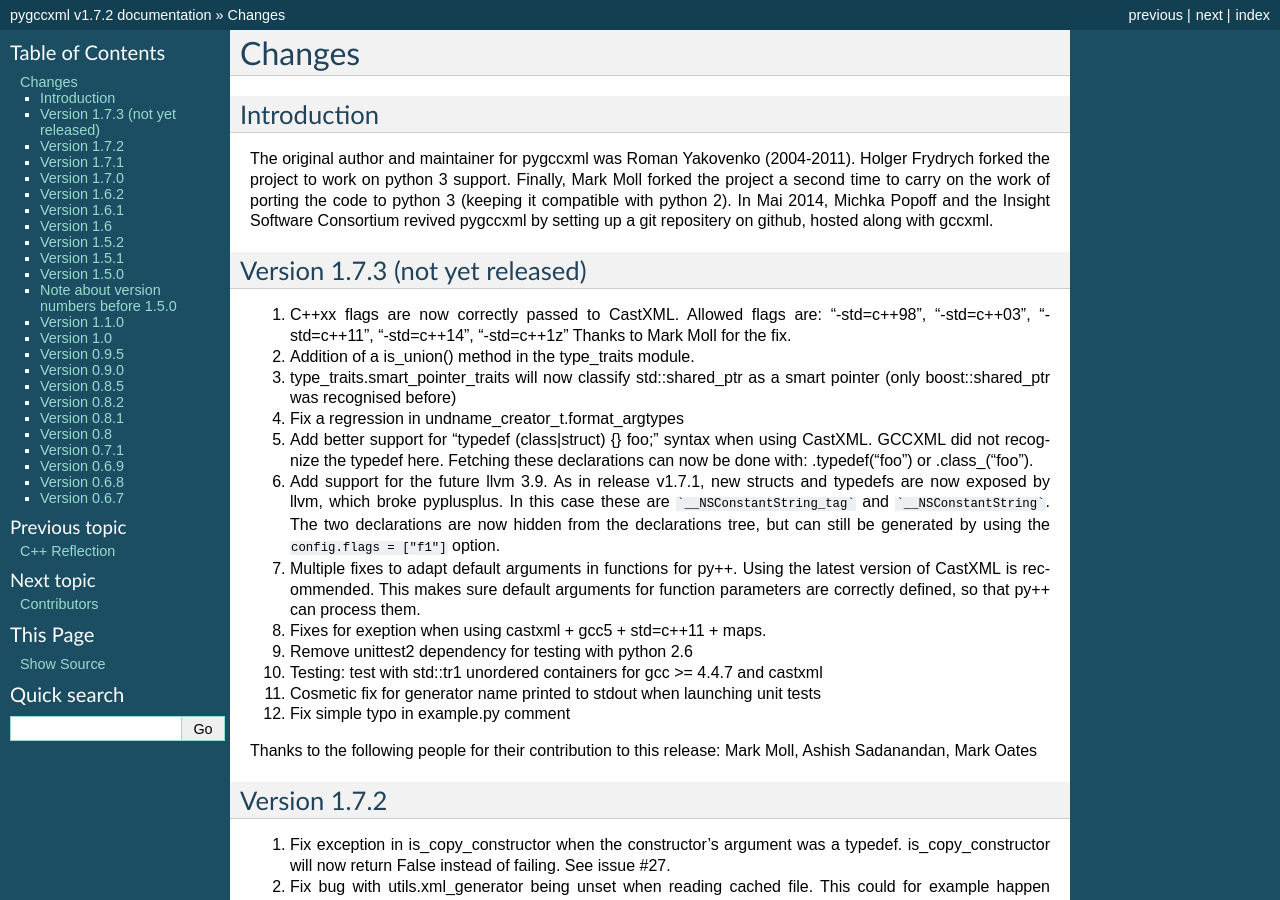
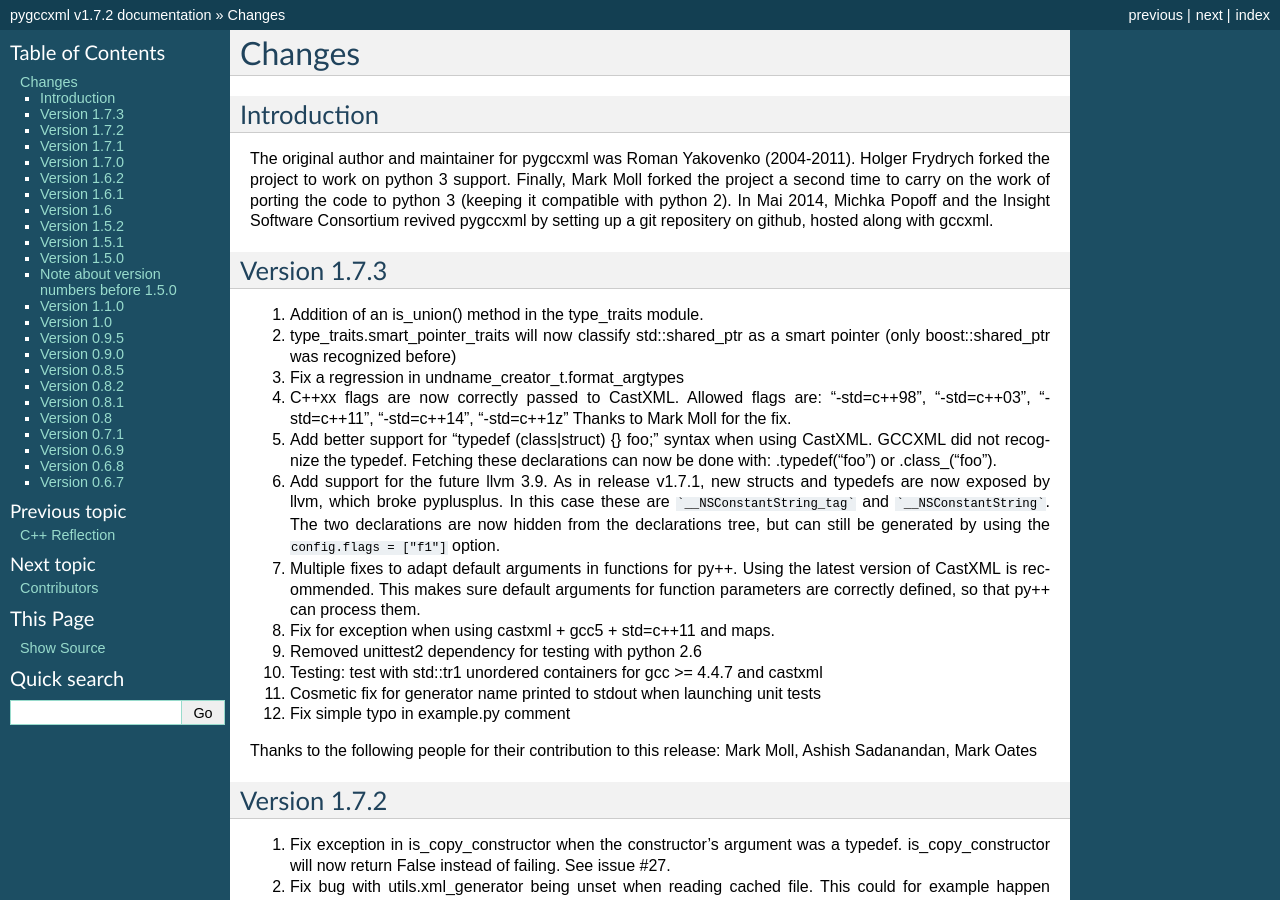
Before and after one commit to CastXML/pygccxml, a Sphinx documentation site: the page built from docs/history.rst, in a window 1280 px wide and 900 px high. Built offline with Sphinx 7.4.7, drawn with Linux system fonts in a browser that asks for light colours.

Commit message:
Update and cleanup the changelog

```diff
--- a/docs/history.rst
+++ b/docs/history.rst
@@ -11,22 +11,22 @@
 In Mai 2014, Michka Popoff and the Insight Software Consortium revived pygccxml
 by setting up a git repositery on github, hosted along with gccxml.
 
-Version 1.7.3 (not yet released)
---------------------------------
+Version 1.7.3
+-------------
 
-1. C++xx flags are now correctly passed to CastXML. Allowed flags are:
+1. Addition of an is_union() method in the type_traits module.
+
+2. type_traits.smart_pointer_traits will now classify std::shared_ptr as a
+   smart pointer (only boost::shared_ptr was recognized before)
+
+3. Fix a regression in undname_creator_t.format_argtypes
+
+4. C++xx flags are now correctly passed to CastXML. Allowed flags are:
    "-std=c++98", "-std=c++03", "-std=c++11", "-std=c++14", "-std=c++1z"
    Thanks to Mark Moll for the fix.
 
-2. Addition of a is_union() method in the type_traits module.
-
-3. type_traits.smart_pointer_traits will now classify std::shared_ptr as a
-   smart pointer (only boost::shared_ptr was recognised before)
-
-4. Fix a regression in undname_creator_t.format_argtypes
-
 5. Add better support for "typedef (class|struct) {} foo;" syntax when using
-   CastXML. GCCXML did not recognize the typedef here. Fetching these
+   CastXML. GCCXML did not recognize the typedef. Fetching these
    declarations can now be done with: .typedef("foo") or .class_("foo").
 
 6. Add support for the future llvm 3.9. As in release v1.7.1, new structs and
@@ -39,9 +39,9 @@
    latest version of CastXML is recommended. This makes sure default arguments
    for function parameters are correctly defined, so that py++ can process them.
 
-8. Fixes for exeption when using castxml + gcc5 + std=c++11 + maps.
+8. Fix for exception when using castxml + gcc5 + std=c++11 and maps.
 
-9. Remove unittest2 dependency for testing with python 2.6
+9. Removed unittest2 dependency for testing with python 2.6
 
 10. Testing: test with std::tr1 unordered containers for gcc >= 4.4.7 and castxml
 
```
